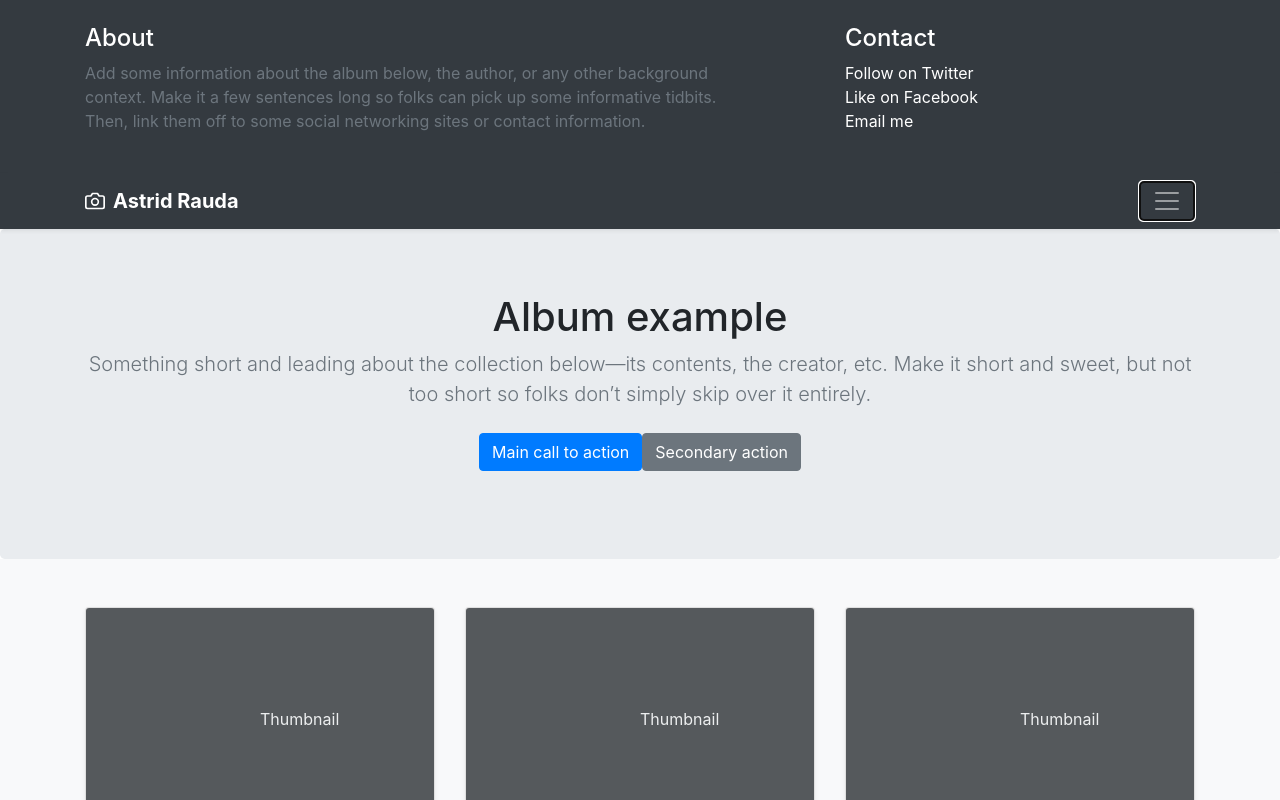
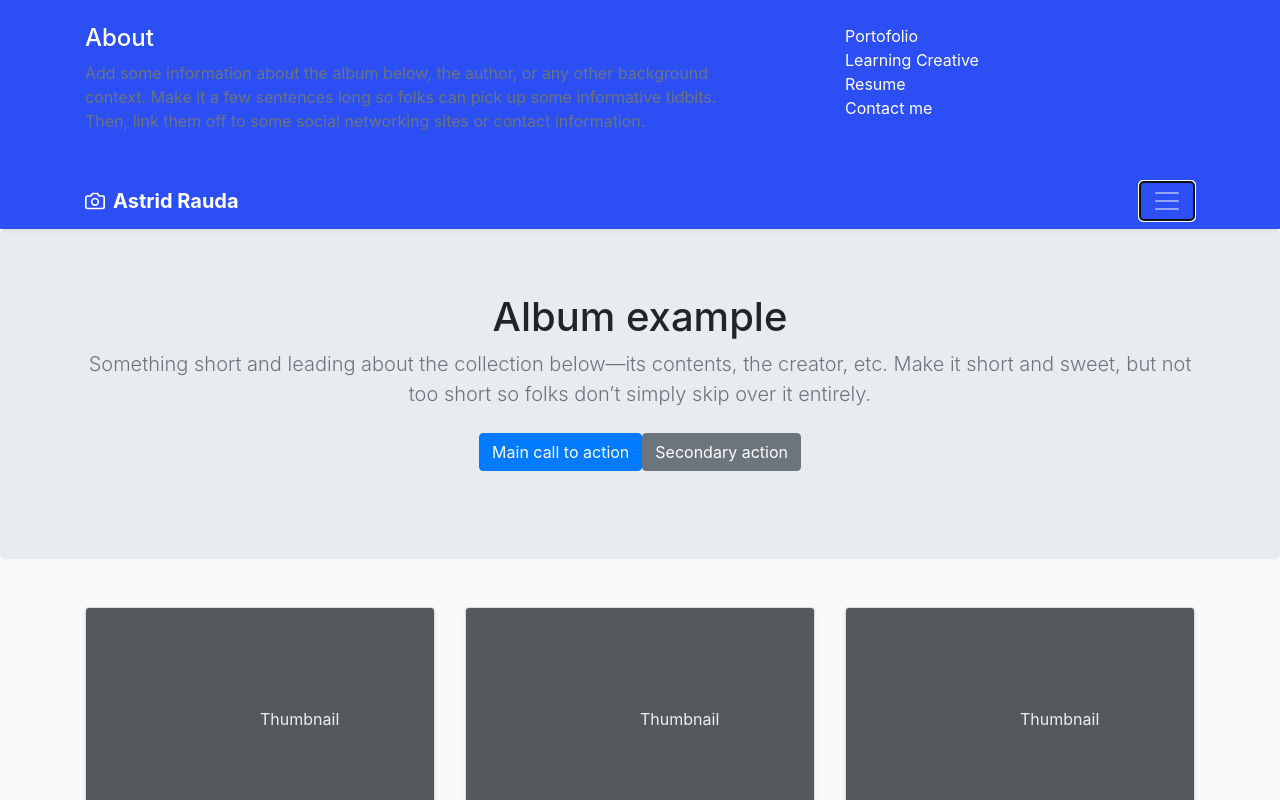
Before and after one commit to Astre-bit/Site, an Angular app: page / in a window 1280 px wide. Both pictures are taken after a click on the button "Toggle navigation". Shown: the top 800 px of the page. Built offline with nearby package versions, Linux system fonts and the light colour scheme.

Commit message:
2 files modified

```diff
--- a/src/app/header/header.component.css
+++ b/src/app/header/header.component.css
@@ -0,0 +1,3 @@
+.bg-blue {
+  background-color: #2b4ef5;
+}
--- a/src/app/header/header.component.html
+++ b/src/app/header/header.component.html
@@ -1,5 +1,5 @@
 <header>
-	<div *ngIf="isNavBar" div class="collapse bg-dark show" id="navbarHeader">
+	<div *ngIf="isNavBar" div class="collapse bg-blue show" id="navbarHeader">
 		<div class="container">
 			<div class="row">
 				<div class="col-sm-8 col-md-7 py-4">
@@ -9,17 +9,17 @@
 						Then, link them off to some social networking sites or contact information.</p>
 				</div>
 				<div class="col-sm-4 offset-md-1 py-4">
-					<h4 class="text-white">Contact</h4>
 					<ul class="list-unstyled">
-						<li><a href="#" class="text-white">Follow on Twitter</a></li>
-						<li><a href="#" class="text-white">Like on Facebook</a></li>
-						<li><a href="#" class="text-white">Email me</a></li>
+						<li><a href="#" class="text-white">Portofolio</a></li>
+						<li><a href="#" class="text-white">Learning Creative</a></li>
+						<li><a href="#" class="text-white">Resume</a></li>
+						<li><a href="#" class="text-white">Contact me</a></li>
 					</ul>
 				</div>
 			</div>
 		</div>
 	</div>
-	<div class="navbar navbar-dark bg-dark shadow-sm">
+	<div class="navbar navbar-dark bg-blue shadow-sm">
 		<div class="container d-flex justify-content-between">
 			<a href="#" class="navbar-brand d-flex align-items-center">
 				<svg xmlns="http://www.w3.org/2000/svg" width="20" height="20" fill="none" stroke="currentColor"
```
